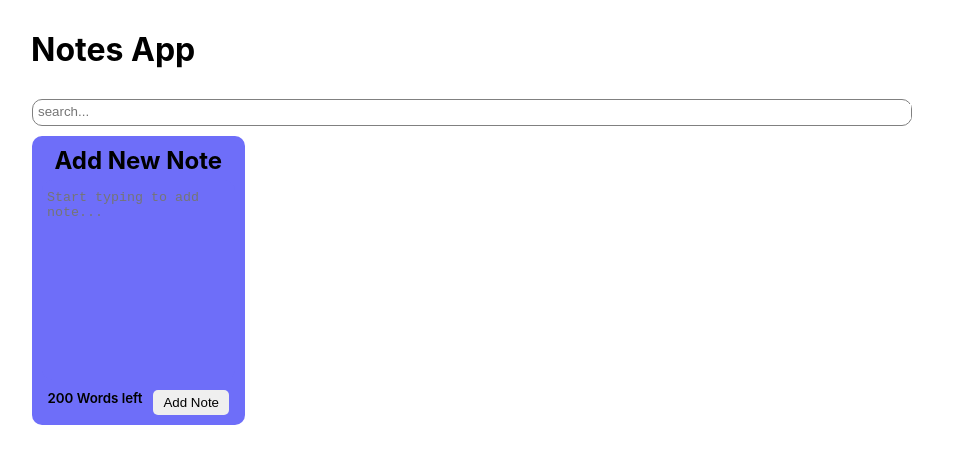
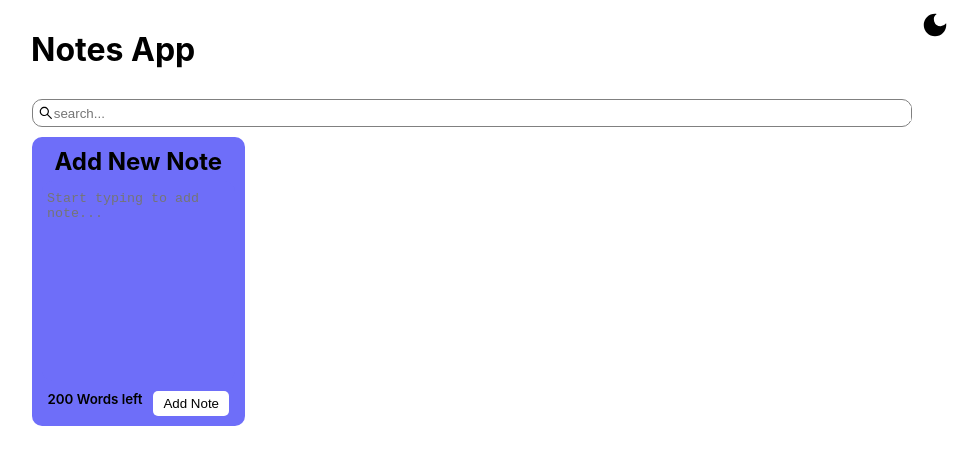
Before and after one commit to ObodoakorDavid/Notes-App, a React (Create React App) app: page / in a window 1280 px wide. Shown: the top 464 px of the page, without its empty margins (168-1146 px from the left). Built offline with nearby package versions, Linux system fonts and the light colour scheme.

Commit message:
added a dark mode

```diff
--- a/src/App.css
+++ b/src/App.css
@@ -1,20 +1,40 @@
 /** @format */
+
+:root {
+  --black: black;
+  --white: white;
+}
+
+.darkmode {
+  --black: white;
+  --white: black;
+}
 
 .App {
   text-align: center;
   max-width: 900px;
   margin: auto;
+  min-height: 100vh;
 }
 
 * {
   margin: 0;
   padding: 0;
   box-sizing: border-box;
+  background-color: var(--white);
+  color: var(--black);
 }
 
 .App h1 {
   padding-top: 20px;
   padding-bottom: 20px;
+}
+
+.icon-toggle {
+  font-size: 30px;
+  position: absolute;
+  top: 10px;
+  left: 85vw;
 }
 
 @media screen and (min-width: 768px) {
--- a/src/App.js
+++ b/src/App.js
@@ -5,10 +5,13 @@ import Notes from "./Components/Notes";
 import { nanoid } from "nanoid";
 import { useState } from "react";
 import Search from "./Components/Search";
+import { MdDarkMode } from "react-icons/md";
+import { MdLightMode } from "react-icons/md";
 
 function App() {
   const [notes, setNotes] = useState([]);
   const [searchText, setSearchText] = useState("");
+  const [darkMode, setDarkMode] = useState(true);
 
   const currentDate = new Date().toJSON().slice(0, 10);
 
@@ -33,8 +36,27 @@ function App() {
     setSearchText(e.target.value);
   };
 
+  let darktheme = () => {
+    document.body.classList.toggle("darkmode");
+
+    if (document.body.classList.contains("darkmode")) {
+      setDarkMode(false);
+    } else {
+      setDarkMode(true);
+    }
+  };
+
   return (
     <div className="App">
+      {darkMode ? (
+        <MdDarkMode className="icon-toggle" onClick={darktheme} />
+      ) : (
+        <MdLightMode
+          className="icon-toggle"
+          onClick={darktheme}
+        />
+      )}
+
       <h1>Notes App</h1>
       <Search handleSearch={handleSearch} />
       <Notes
--- a/src/Components/Notes.js
+++ b/src/Components/Notes.js
@@ -6,7 +6,6 @@ import "./Style.css";
 import { MdDelete } from "react-icons/md";
 
 const Todos = ({ notes, addNote, deleteNote }) => {
-  // const todoList = todos.length ? () : ();
   return (
     <div className="Todos">
       {notes.map((note) => {
@@ -21,6 +20,7 @@ const Todos = ({ notes, addNote, deleteNote }) => {
                   deleteNote(id);
                 }}
                 className="icon"
+                style={{color: 'black'}}
               />
             </div>
           </div>
--- a/src/Components/Search.js
+++ b/src/Components/Search.js
@@ -2,10 +2,12 @@
 
 import React, { useState } from "react";
 import "./Style.css";
+import { AiOutlineSearch } from "react-icons/ai";
 
 const Search = ({ handleSearch }) => {
   return (
     <div className="search">
+      <AiOutlineSearch />
       <input
         onChange={(e) => {
           handleSearch(e);
--- a/src/Components/Style.css
+++ b/src/Components/Style.css
@@ -4,6 +4,7 @@
   display: flex;
   justify-content: space-between;
   text-align: center;
+  background-color: transparent;
 }
 
 .items {
@@ -17,6 +18,8 @@
 
 .items p {
   white-space: pre-wrap;
+  background-color: transparent;
+  color: black;
 }
 
 .Todos {
@@ -48,6 +51,8 @@ textarea:focus {
 
 small {
   font-weight: 600;
+  background-color: transparent;
+  color: black;
 }
 
 /* ================= Add Note Starts Here ===================== */
@@ -60,21 +65,27 @@ small {
 
 .icon {
   cursor: pointer;
+  background-color: transparent;
+  fill: black;
 }
 
 .addNote > div > div {
   display: flex;
   justify-content: space-around;
+  background-color: transparent;
 }
 
 .addNote > div {
   display: flex;
   flex-direction: column;
   justify-content: space-around;
+  background-color: transparent;
 }
 
 .addNote h2 {
   padding-bottom: 5px;
+  background-color: transparent;
+  color: black;
 }
 
 .addNote button {
@@ -82,6 +93,8 @@ small {
   border: none;
   border-radius: 5px;
   cursor: pointer;
+  background-color: var(--white);
+  color: var(--black);
 }
 
 /* ================= Add Note Ends Here ===================== */
@@ -91,8 +104,11 @@ small {
   border: 1px solid gray;
   border-radius: 10px;
   padding-left: 5px;
+  padding-top: 5px;
   padding-bottom: 5px;
   margin: 0 10px;
+  display: flex;
+  align-items: center;
 }
 .search input {
   width: 100%;
```
